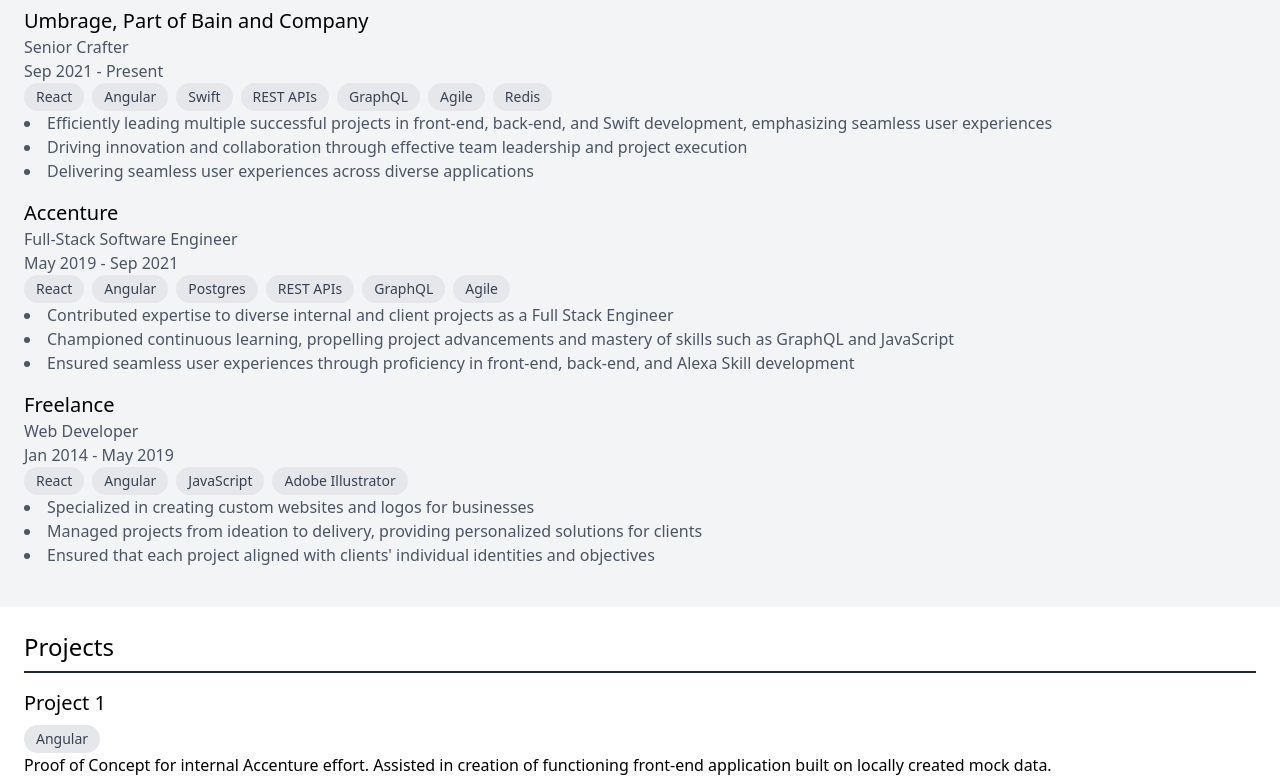
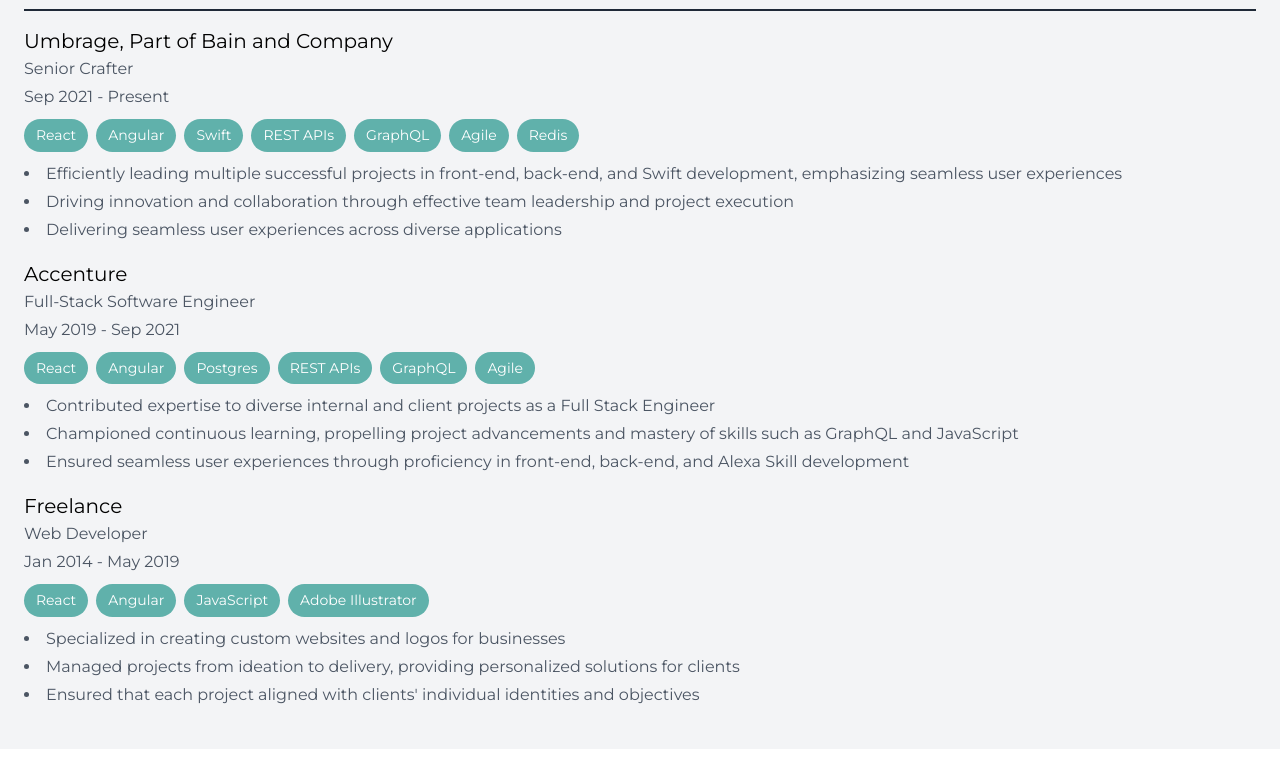
Before and after one commit to chelsme/chelsme.github.io, a React (Create React App) app: page / in a window 1280 px wide. Shown: the part 433-1210 px from the top of the page. Built offline with nearby package versions, Linux system fonts and the light colour scheme.

Commit message:
style updates

```diff
--- a/public/index.html
+++ b/public/index.html
@@ -24,7 +24,9 @@
       work correctly both with client-side routing and a non-root public URL.
       Learn how to configure a non-root public URL by running `npm run build`.
     -->
-    <title>React App</title>
+    <link href="https://fonts.googleapis.com/css2?family=Montserrat:wght@400;700&display=swap" rel="stylesheet">
+
+    <title>Chelsea Crowson's Portfolio</title>
   </head>
   <body>
     <noscript>You need to enable JavaScript to run this app.</noscript>
--- a/src/components/Experience.js
+++ b/src/components/Experience.js
@@ -11,9 +11,9 @@
             <h3 className="text-xl">{job.company}</h3>
             <p className="text-gray-600">{job.role}</p>
             <p className="text-gray-600">{job.period}</p>
-            <div className="flex flex-wrap gap-2">
+            <div className="flex flex-wrap gap-2 my-2">
               {job.technologies.map((tech, idx) => (
-                <span key={idx} className="bg-gray-200 text-gray-700 px-3 py-1 rounded-full text-sm">
+                <span key={idx} className="pill">
                   {tech}
                 </span>
               ))}
--- a/src/components/Projects.js
+++ b/src/components/Projects.js
@@ -9,9 +9,9 @@
         {projectData.map((project, index) => (
           <li className="mb-4" key={index}>
             <h3 className="text-xl">Project {index + 1}</h3>
-            <div className="mt-2 flex flex-wrap gap-2">
+            <div className="flex flex-wrap gap-2 my-2">
               {project.technologies.map((tech, idx) => (
-                <span key={idx} className="bg-gray-200 text-gray-700 px-3 py-1 rounded-full text-sm">
+                <span key={idx} className="pill">
                   {tech}
                 </span>
               ))}
--- a/src/index.css
+++ b/src/index.css
@@ -2,6 +2,14 @@
 @tailwind components;
 @tailwind utilities;
 
+@layer components {
+  .pill {
+    @apply bg-customPillBg text-customPillText px-pill-x py-pill-y rounded-pill text-pill;
+  }
+}
+
 html {
   scroll-behavior: smooth;
+  font-family: 'Montserrat', sans-serif;
+  line-height: 1.75;
 }
--- a/tailwind.config.js
+++ b/tailwind.config.js
@@ -4,7 +4,22 @@
     "./src/**/*.{js,jsx,ts,tsx}",
   ],
   theme: {
-    extend: {},
+    extend: {
+      colors: {
+        customPillBg: '#60B1AB',
+        customPillText: '#ffffff',
+      },
+      spacing: {
+        'pill-x': '0.75rem',
+        'pill-y': '0.25rem',
+      },
+      borderRadius: {
+        'pill': '9999px',
+      },
+      fontSize: {
+        'pill': '0.875rem',
+      },
+    },
   },
   plugins: [],
 }
```
